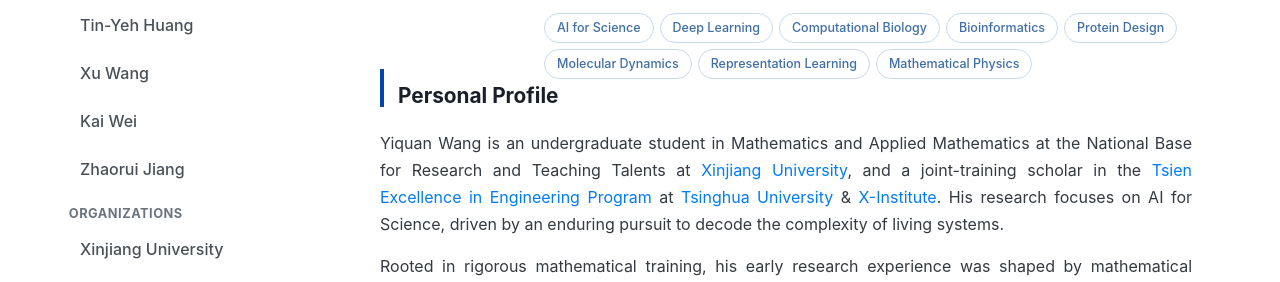
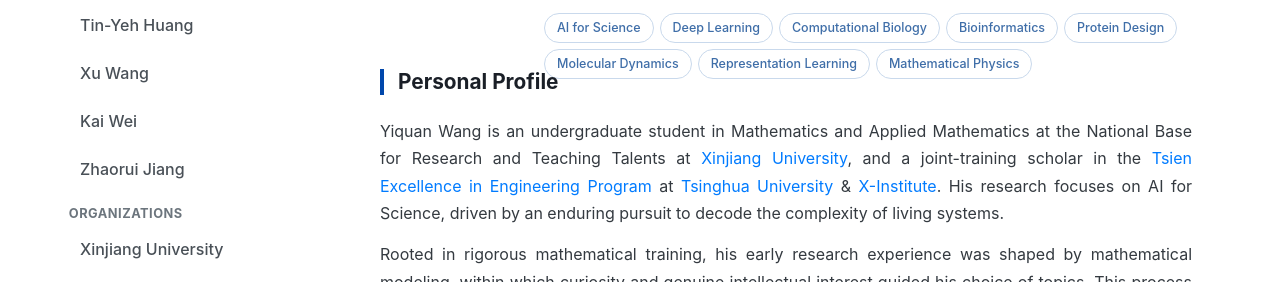
Before and after one commit to wyqmath/wyqmath.github.io, a plain HTML site: page index.html in a window 1280 px wide. Shown: the part 461-743 px from the top of the page. Drawn offline with nearby package versions, Linux system fonts and the light colour scheme; a web font is replaced by a local one.

Commit message:
Match h2 accent bar height to text: zero out legacy vertical padding

```diff
--- a/assets/script.css
+++ b/assets/script.css
@@ -464,7 +464,7 @@ td#layout-content{background:transparent}
 #layout-content .imgtable p{text-align:start}
 #layout-content a{overflow-wrap:anywhere}
 p{line-height:1.7;margin-bottom:.9em}
-h2{font-size:1.3rem;border-left:4px solid #0047ab;padding-left:14px;border-bottom:none;padding-bottom:0;margin-top:2.6em;margin-bottom:1.1em;color:#1a1f27}
+h2{font-size:1.3rem;line-height:1.25;padding-top:0;border-left:4px solid #0047ab;padding-left:14px;border-bottom:none;padding-bottom:0;margin-top:2.6em;margin-bottom:1.1em;color:#1a1f27}
 :root[data-theme="dark"] h2{border-left-color:#5b9bff;color:#c9d4e3}
 .keywords-container{flex:1 1 100%;max-width:none;align-content:flex-start;justify-content:flex-start;margin-top:.2rem}
 .keyword-pill{display:inline-block;background:transparent;color:#3f6ea8;border:1px solid #c9d9ec;padding:4px 12px;border-radius:999px;margin:3px 6px 3px 0;font-size:12.5px;font-weight:500;transition:all .15s ease}
```
